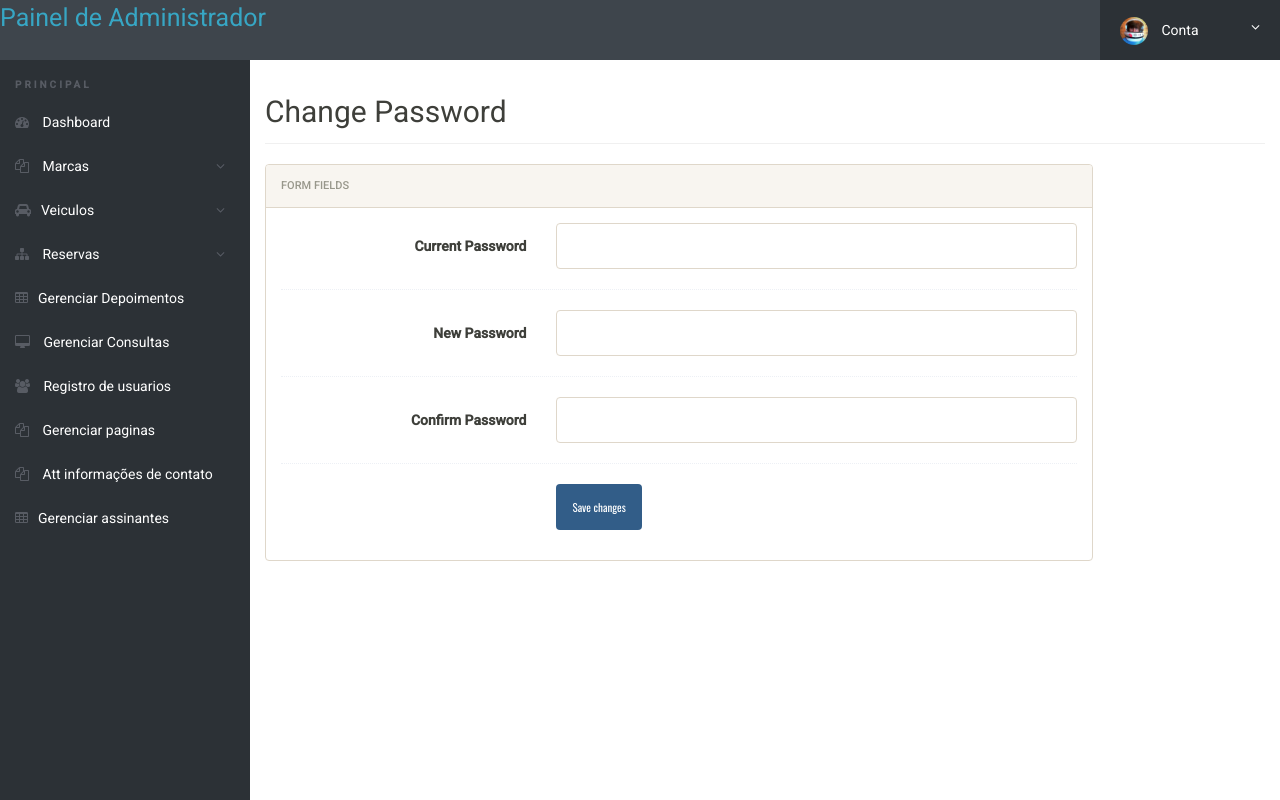
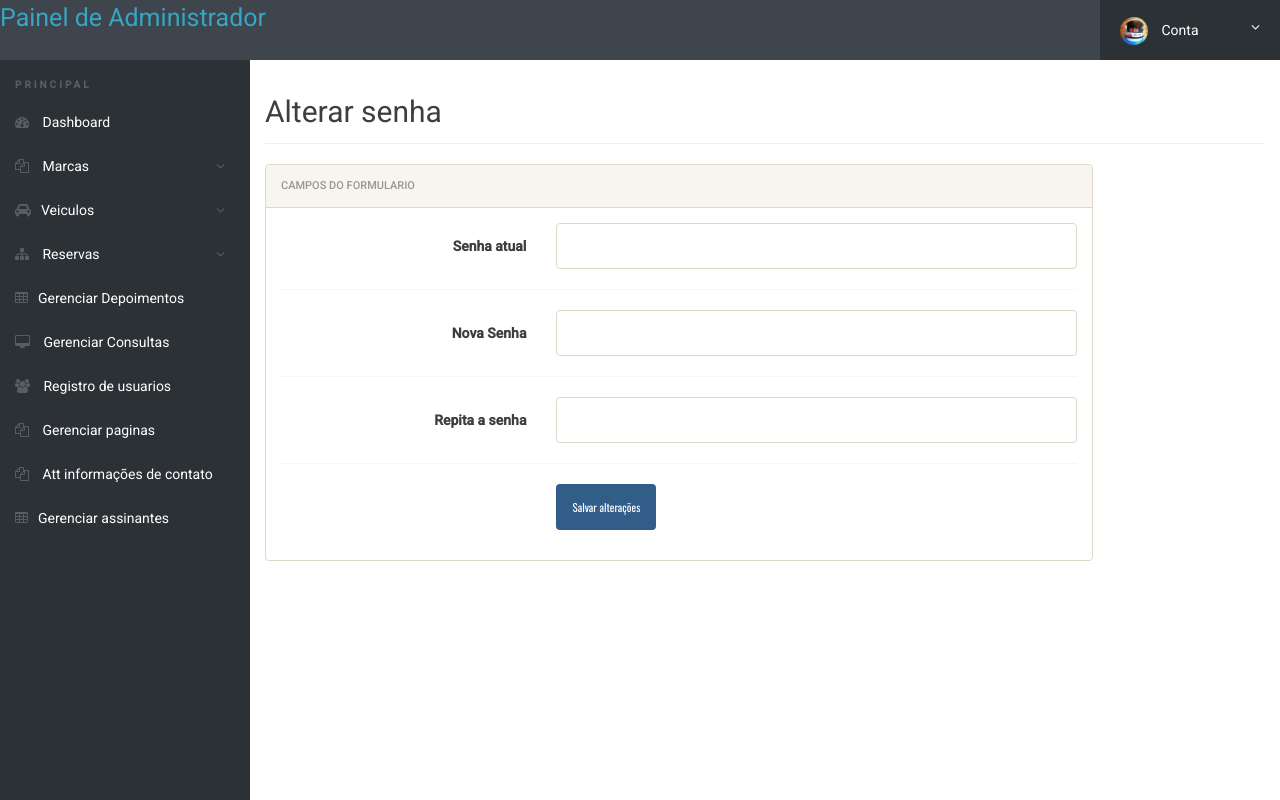
Before and after one commit to tecrodrigocastro/carrentalportal, a PHP site: page /admin/change-password.php in a window 1280 px wide. Run offline with PHP 8.4, Linux system fonts and the light colour scheme; a user stored in the database is signed in; data that the repository does not hold is empty.

Commit message:
change-password

```diff
--- a/admin/change-password.php
+++ b/admin/change-password.php
@@ -26,10 +26,10 @@ $chngpwd1 = $dbh->prepare($con);
 $chngpwd1-> bindParam(':username', $username, PDO::PARAM_STR);
 $chngpwd1-> bindParam(':newpassword', $newpassword, PDO::PARAM_STR);
 $chngpwd1->execute();
-$msg="Your Password succesfully changed";
+$msg="Sua senha foi alterada com sucesso";
 }
 else {
-$error="Your current password is not valid.";
+$error="Sua senha atual não é válida.";
 }
 }
 ?>
@@ -45,7 +45,7 @@ $error="Your current password is not valid.";
 	<meta name="author" content="">
 	<meta name="theme-color" content="#3e454c">
 
-	<title>Car Rental Portal | Admin Change Password</title>
+	<title>Car Rental Portal | Mudar senha</title>
 
 	<!-- Font awesome -->
 	<link rel="stylesheet" href="css/font-awesome.min.css">
@@ -107,20 +107,20 @@ return true;
 				<div class="row">
 					<div class="col-md-12">
 
-						<h2 class="page-title">Change Password</h2>
+						<h2 class="page-title">Alterar senha</h2>
 
 						<div class="row">
 							<div class="col-md-10">
 								<div class="panel panel-default">
-									<div class="panel-heading">Form fields</div>
+									<div class="panel-heading">campos do formulario</div>
 									<div class="panel-body">
 										<form method="post" name="chngpwd" class="form-horizontal" onSubmit="return valid();">
 
 
-  	        	  <?php if($error){?><div class="errorWrap"><strong>ERROR</strong>:<?php echo htmlentities($error); ?> </div><?php }
-				else if($msg){?><div class="succWrap"><strong>SUCCESS</strong>:<?php echo htmlentities($msg); ?> </div><?php }?>
+  	        	  <?php if($error){?><div class="errorWrap"><strong>ERRO</strong>:<?php echo htmlentities($error); ?> </div><?php }
+				else if($msg){?><div class="succWrap"><strong>SUCESSO</strong>:<?php echo htmlentities($msg); ?> </div><?php }?>
 											<div class="form-group">
-												<label class="col-sm-4 control-label">Current Password</label>
+												<label class="col-sm-4 control-label">Senha atual</label>
 												<div class="col-sm-8">
 													<input type="password" class="form-control" name="password" id="password" required>
 												</div>
@@ -128,7 +128,7 @@ return true;
 											<div class="hr-dashed"></div>
 
 											<div class="form-group">
-												<label class="col-sm-4 control-label">New Password</label>
+												<label class="col-sm-4 control-label">Nova Senha</label>
 												<div class="col-sm-8">
 													<input type="password" class="form-control" name="newpassword" id="newpassword" required>
 												</div>
@@ -136,7 +136,7 @@ return true;
 											<div class="hr-dashed"></div>
 
 											<div class="form-group">
-												<label class="col-sm-4 control-label">Confirm Password</label>
+												<label class="col-sm-4 control-label">Repita a senha</label>
 												<div class="col-sm-8">
 													<input type="password" class="form-control" name="confirmpassword" id="confirmpassword" required>
 												</div>
@@ -148,7 +148,7 @@ return true;
 											<div class="form-group">
 												<div class="col-sm-8 col-sm-offset-4">
 
-													<button class="btn btn-primary" name="submit" type="submit">Save changes</button>
+													<button class="btn btn-primary" name="submit" type="submit">Salvar alterações</button>
 												</div>
 											</div>
 
```
